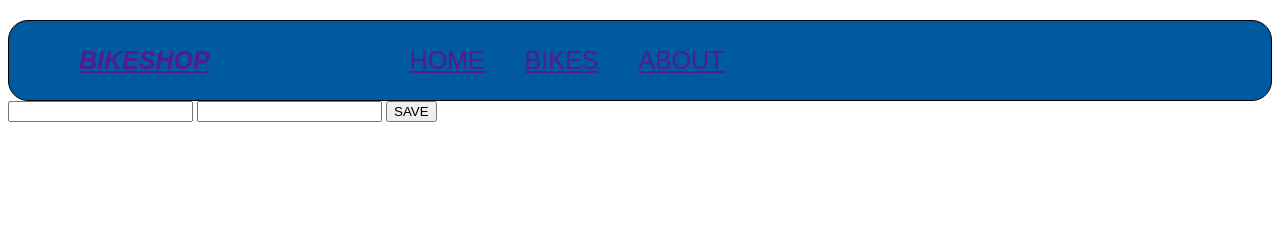
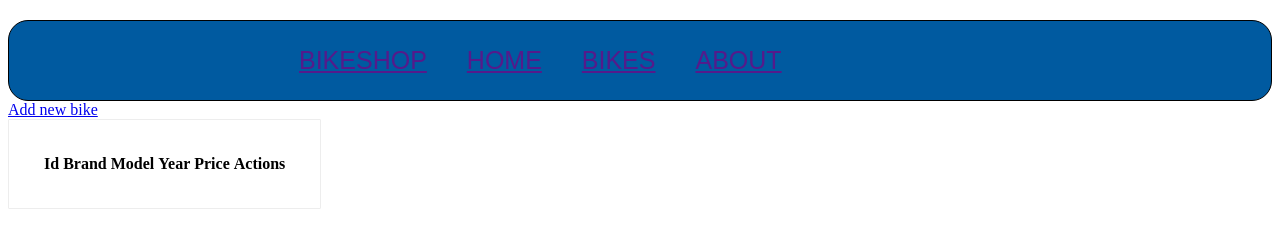
Before and after one commit to Bair471/main, a website: page frontend/index.html in a window 1280 px wide. Drawn offline with Linux system fonts and the light colour scheme; no server answers.

Commit message:
Commite 52

```diff
--- a/frontend/index.css
+++ b/frontend/index.css
@@ -15,7 +15,7 @@
     margin-left: 200px;
 }
 
-.BIKESHOP {
+.bikeshop {
     margin-right: 200px;
     margin-left: -220px;
     font-weight: bold;
@@ -25,3 +25,9 @@
 li {
     margin-right: 40px;
 }
+
+.bikes-table {
+    border: 1px solid #ededed;
+    padding: 2em;
+    border-radius: 1px;
+}
--- a/frontend/index.html
+++ b/frontend/index.html
@@ -17,10 +17,29 @@
             </ul>
         </nav>
     </div>
+    <div class="bikes-action-wrapper">
+        <a href="../add-bike/add-bike.html" class="add-new-bike-link">Add new bike</a>
+    </div>
 
-    <input type="text" id="info">
-    <input type="text" id="brand">
-    <button onclick="handleSave()">SAVE</button>
+    <div class="bikes-table-wrapper">
+        <table id="bikes" class="bikes-table">
+            <thead>
+            <tr>
+                <th>Id</th>
+                <th>Brand</th>
+                <th>Model</th>
+                <th>Year</th>
+                <th>Price</th>
+                <th>Actions</th>
+            </tr>
+            </thead>
+            <tbody id="bikes-body">
+            </tbody>
+        </table>
+    </div>
+
+
+
     <script src="index.js"></script>
 </body>
 </html>
--- a/frontend/index.js
+++ b/frontend/index.js
@@ -1,19 +1,10 @@
-function handleSave() {
-   const info = document.getElementById(`info`)
-   alert(info.value)
-   const brand = document.getElementById(`brand`)
-   alert(brand.value)
-fetch(`http://localhost:8080/info`,{method:'POST',
-headers: {
-    'Content-Type': 'application/json'
-},
-body: JSON.stringify({
-    information: info.value,
-    brand: brand.value,
 
+const bikesbody = document.getElementById('bikes-body');
+
+fetch(`http://localhost:8000/api/bikes`)
+.then(response => response.json())
+.then(bikes => {(b)
+    bikes.forEach(bike => {
+
+    })
 })
-})
-.then(response => response.text())
-.then(result => console.log(`Tochno? ${result}`))
-.catch(error => console.log('error', error));
-}
```
